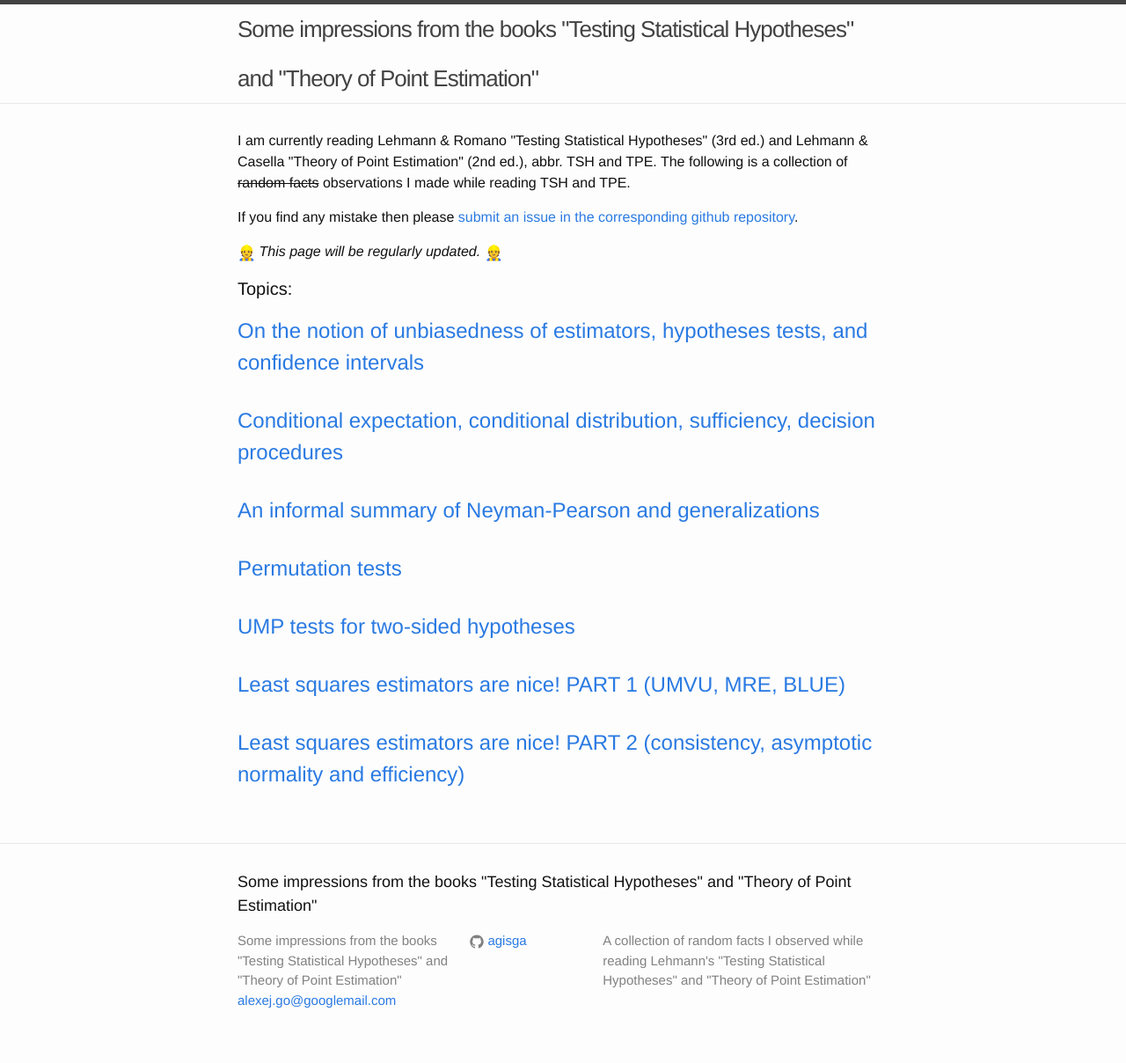
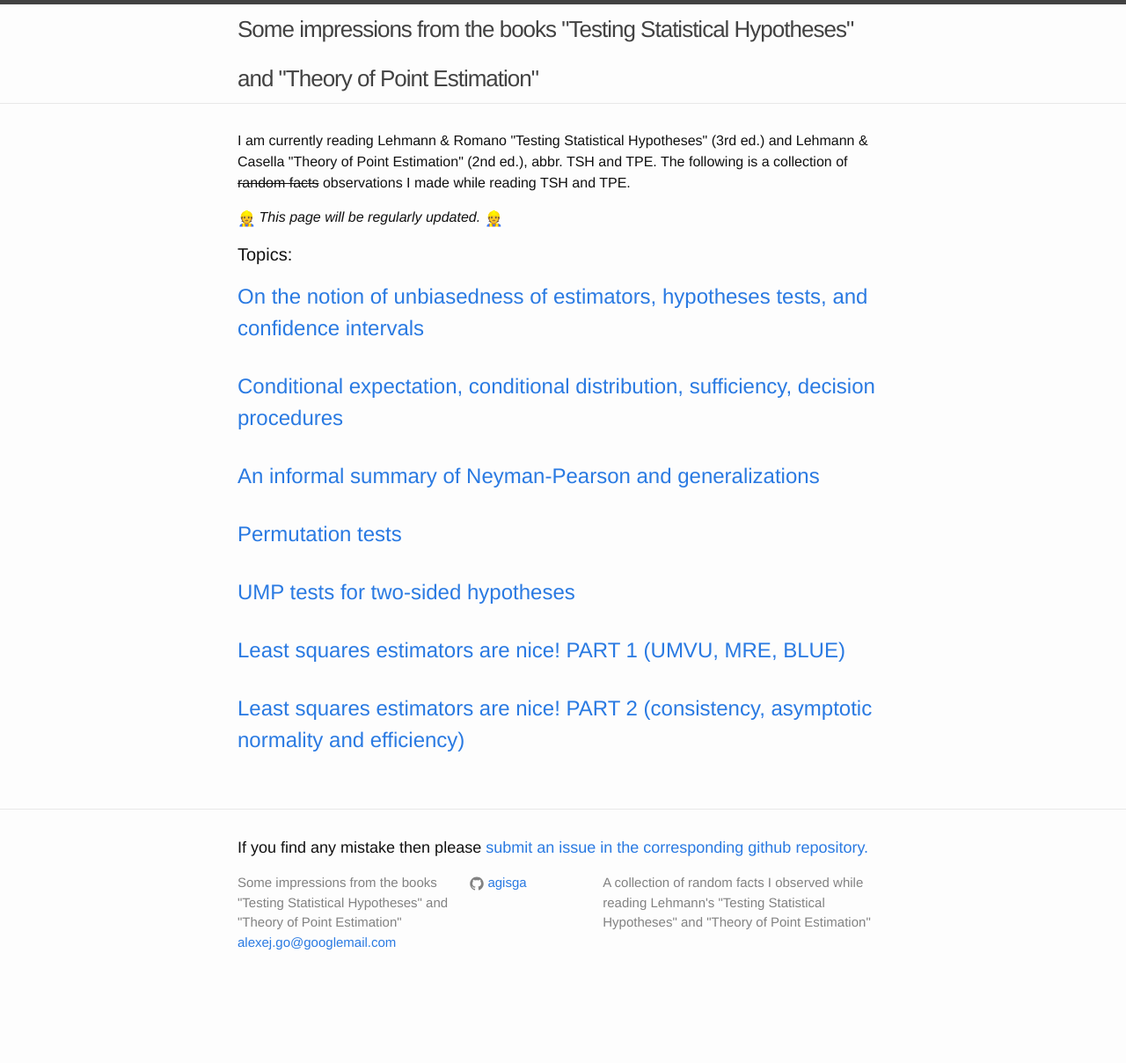
Before and after one commit to agisga/Lehmanns_TSH_and_TPE, a Jekyll site: the page built from index.html, in a window 1280 px wide. Shown: the whole page at 88% size. Built offline with Jekyll 4.4.1, drawn with Linux system fonts in a browser that asks for light colours; emoji names are drawn with the system emoji font; Markdown is read by kramdown in place of the engine named in the settings; after the commit the page ends 1142 px from its top, so only the background shows below that.

Commit message:
Fixes footer: adds a suggestion to submit issues and a link to issues on github

```diff
--- a/_includes/footer.html
+++ b/_includes/footer.html
@@ -2,7 +2,7 @@
 
   <div class="wrapper">
 
-    <h2 class="footer-heading">{{ site.title }}</h2>
+    <h2 class="footer-heading">If you find any mistake then please <a href="https://github.com/agisga/Lehmanns_TSH_and_TPE/issues">submit an issue in the corresponding github repository.</a></h2>
 
     <div class="footer-col-wrapper">
       <div class="footer-col  footer-col-1">
--- a/index.html
+++ b/index.html
@@ -5,8 +5,6 @@
 <div class="home">
 
   <p>I am currently reading Lehmann &amp; Romano "Testing Statistical Hypotheses" (3rd ed.) and Lehmann &amp; Casella "Theory of Point Estimation" (2nd ed.), abbr. TSH and TPE. The following is a collection of <del>random facts</del> observations I made while reading TSH and TPE.</p>
-
-  <p>If you find any mistake then please <a href="https://github.com/agisga/Lehmanns_TSH_and_TPE/issues">submit an issue in the corresponding github repository</a>.</p>
 
 <p><img class="emoji" title=":construction_worker:" alt=":construction_worker:" src="https://assets-cdn.github.com/images/icons/emoji/unicode/1f477.png" height="20" width="20" align="absmiddle"> <em>This page will be regularly updated.</em> <img class="emoji" title=":construction_worker:" alt=":construction_worker:" src="https://assets-cdn.github.com/images/icons/emoji/unicode/1f477.png" height="20" width="20" align="absmiddle"></p>
 
```
Also changed, not shown: 8 other files.
